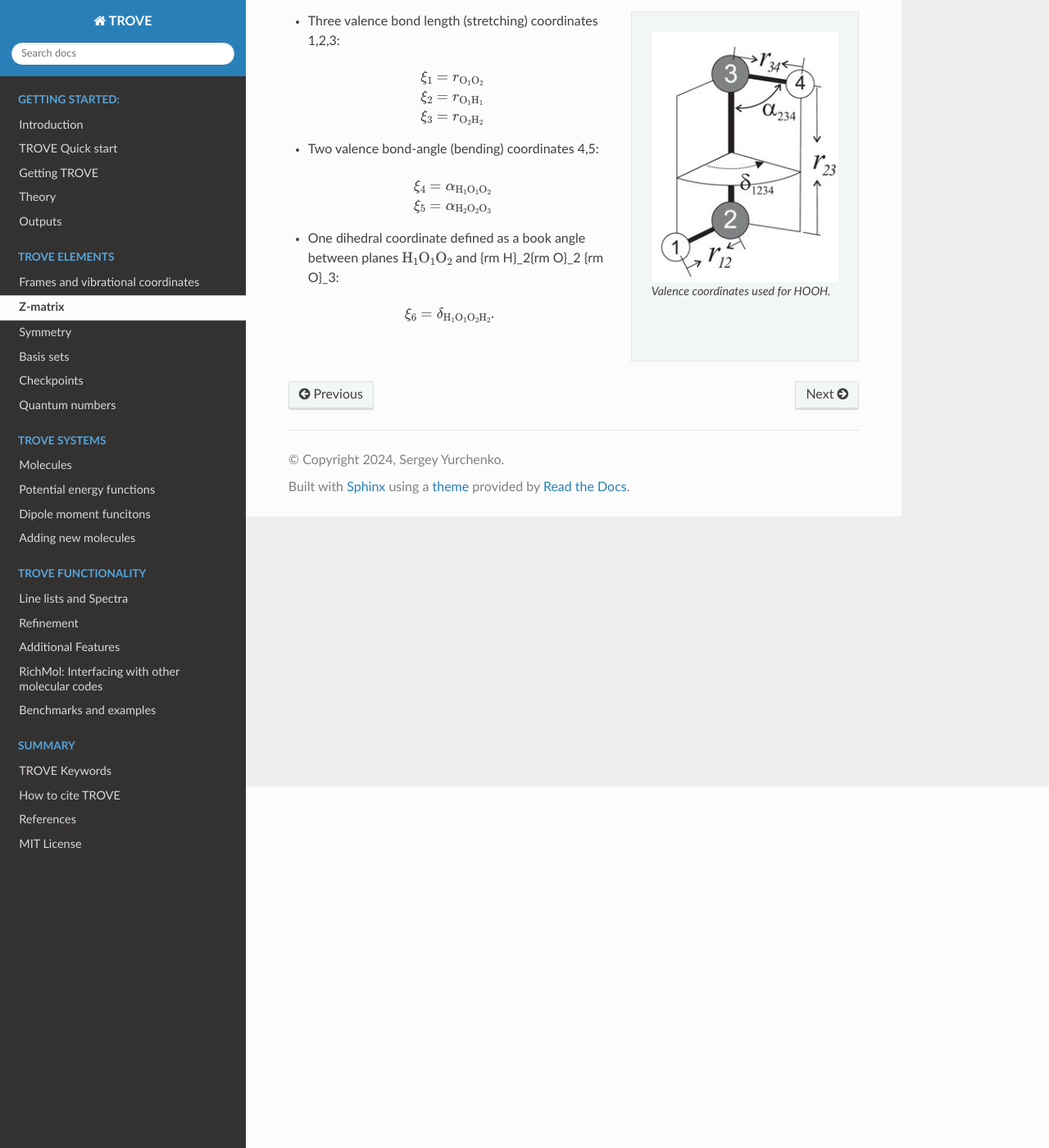
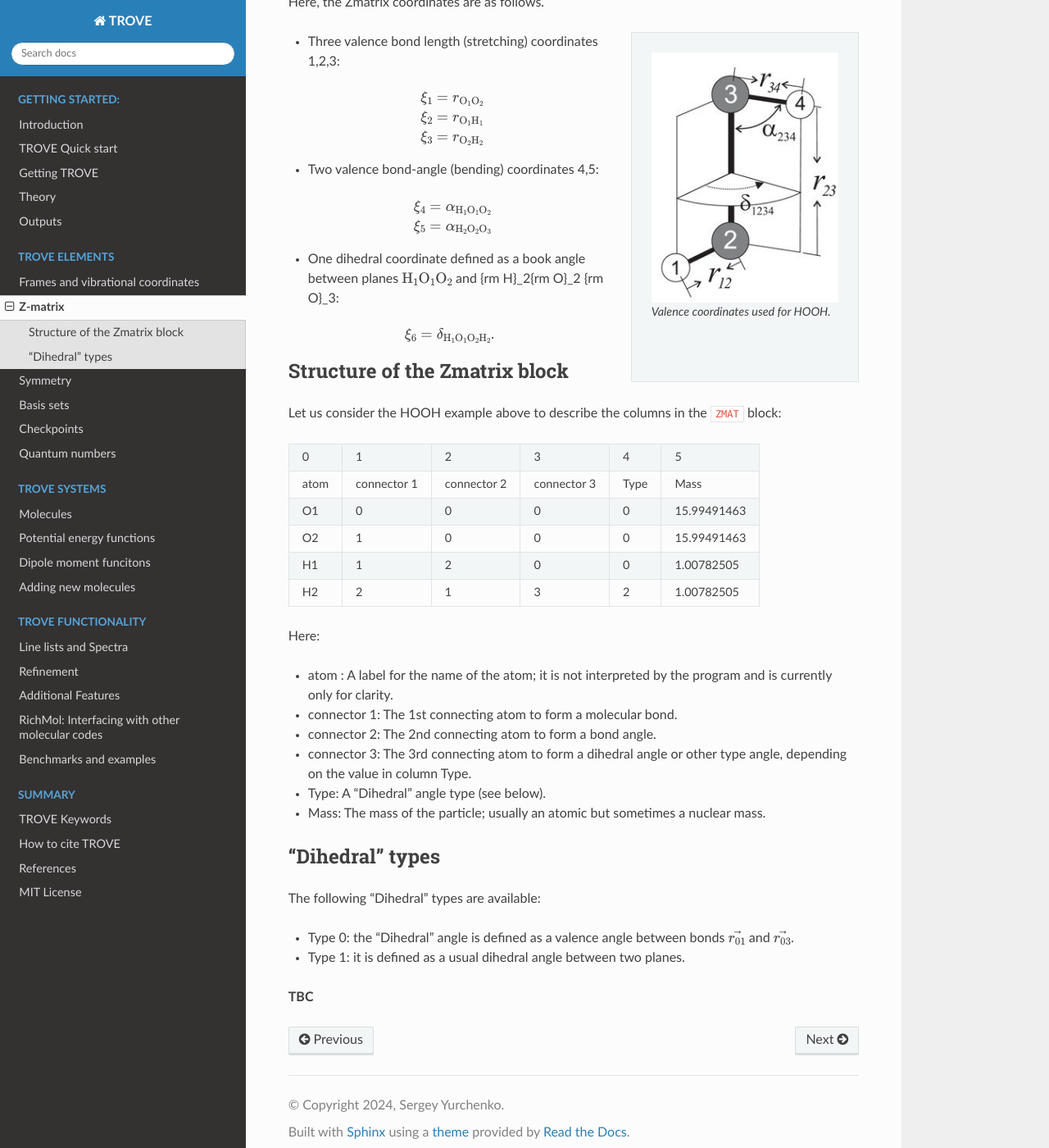
Before and after one commit to Trovemaster/TROVE, a Sphinx documentation site: the page built from docs/source/zmatrix.rst, in a window 1280 px wide and 1400 px high, scrolled down 441 px. Shown: the whole window at 82% size. Built offline with Sphinx 7.4.7 and the Read the Docs theme 2.0.0, drawn with Linux system fonts in a browser that asks for light colours; formulas are drawn with MathJax 3; some of the changed text lies outside the part shown.

Commit message:
Update zmatrix.rst

```diff
--- a/docs/source/zmatrix.rst
+++ b/docs/source/zmatrix.rst
@@ -3,7 +3,7 @@ Z-matrix
 ========
 
 
-TROVE uses the standard Z-matrix scheme to define the molecular structure and introduce the basic internal coordinates, which are Z-matrix coordinates in TROVE. For, example, the hydrogen peroxide HOOH coordinate system is defined using the following Z-matrix:
+TROVE uses the standard Z-matrix scheme to define the molecular structure and introduce the basic internal coordinates, which are Z-matrix coordinates in TROVE. For, example, the hydrogen peroxide HOOH coordinate system is defined using the following Z-matrix defined with the ``ZMAT`` card:
 ::
 
    ZMAT
@@ -55,3 +55,48 @@ Here, the Zmatrix coordinates are as follows.
    \xi_6 = \delta_{{\rm H}_1{\rm O}_1 {\rm O}_2 {\rm H}_2}.
 
 .. note: The order of the coordinates in TROVE is always: stretching, bending and dihedrals.
+
+
+
+Structure of the Zmatrix block
+------------------------------
+
+Let us consider the HOOH example above to describe the columns in the ``ZMAT`` block:
+
+
++---------+-------------+---------------+--------------+----------+------------+
+|      0  |   1         |     2         |       3      |    4     |       5    |
++---------+-------------+---------------+--------------+----------+------------+
+|  atom   | connector 1 | connector  2  | connector  3 |  Type    | Mass       |
++---------+-------------+---------------+--------------+----------+------------+
+|      O1 |    0        |       0       |       0      |    0     | 15.99491463|
++---------+-------------+---------------+--------------+----------+------------+
+|      O2 |    1        |       0       |       0      |    0     | 15.99491463|
++---------+-------------+---------------+--------------+----------+------------+
+|      H1 |    1        |       2       |       0      |    0     |  1.00782505|
++---------+-------------+---------------+--------------+----------+------------+
+|      H2 |    2        |       1       |       3      |    2     |  1.00782505|
++---------+-------------+---------------+--------------+----------+------------+
+
+
+Here:
+
+- atom : A label for the name of the atom; it is not interpreted by the program and is currently only for clarity.
+- connector 1: The 1st connecting atom to form a molecular bond.
+- connector 2: The 2nd connecting atom to form a bond angle.
+- connector 3: The 3rd connecting atom to form a dihedral angle or other type angle, depending on the value in column Type.
+- Type: A "Dihedral" angle type (see below).
+- Mass: The mass of the particle; usually an atomic but sometimes a nuclear mass.
+
+
+
+
+"Dihedral" types
+----------------
+
+The following "Dihedral" types are available:
+
+- Type 0: the "Dihedral"  angle  is defined as  a valence angle between bonds :math:`\vec{r_{01}}`  and  :math:`\vec{r_{03}}`.
+- Type 1: it is defined as  a usual dihedral angle  between two planes.
+
+**TBC**
```
